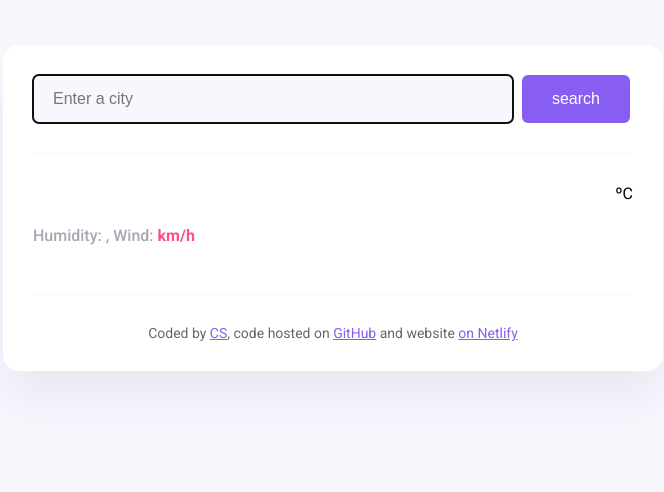
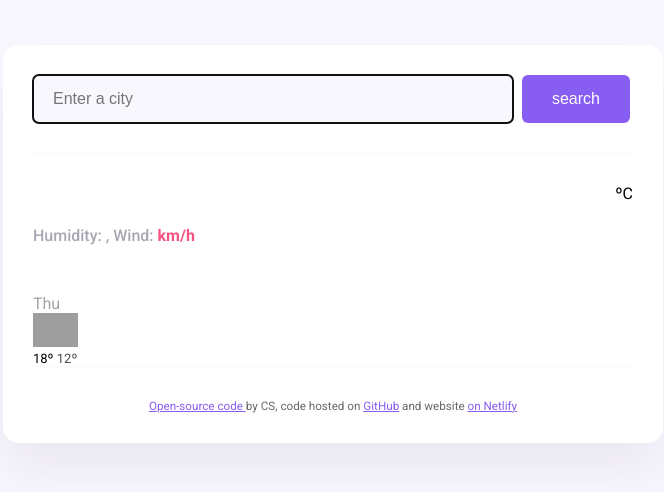
Before and after one commit to cpmssz/meteo, a plain HTML site: page index.html in a window 1280 px wide. Shown: the whole page, without its empty margins (307-971 px from the left). Drawn offline with nearby package versions, Linux system fonts and the light colour scheme; no server answers; grey boxes are pictures that could not be loaded.

Commit message:
Added the forecast HTML and css

```diff
--- a/index.html
+++ b/index.html
@@ -35,7 +35,7 @@
             <p class="weather-app-details">
               <span id="time"> </span> <span id="description"> </span>
               <br />
-              Humidity: <strong id="humidity">  </strong> , Wind:
+              Humidity: <strong id="humidity"> </strong> , Wind:
               <strong id="wind"> km/h </strong>
             </p>
           </div>
@@ -46,17 +46,36 @@
           </div>
         </div>
       </main>
+      <div class="weather-forecast">
+        <div class="row">
+          <div class="col">
+            <div class="weather-forecast-date">Thu</div>
+            <img
+              src="https://openweathermap.org/img/wn/04d@2x.png"
+              alt=""
+              width="45"
+            />
+            <div class="weather-forecast-temperatures">
+              <span class="weather-forecast-temperature-max">18º</span>
+              <span class="weather-forecast-temperature-min">12º</span>
+            </div>
+          </div>
+        </div>
+      </div>
       <footer>
-        Coded by
-        <a href="https://github.com/cpmssz" target="_blank">CS</a>, code hosted
-        on
-        <a href="https://github.com/cpmssz/meteo" target="_blank">GitHub</a> and
-        website
-        <a
-          href="https://main--meteorology-weather-app.netlify.app/"
-          target="_blank"
-          >on Netlify</a
-        >
+        <small>
+          <a href="https://github.com/cpmssz" target="_blank">
+            Open-source code
+          </a>
+          by CS, code hosted on
+          <a href="https://github.com/cpmssz/meteo" target="_blank">GitHub</a>
+          and website
+          <a
+            href="https://main--meteorology-weather-app.netlify.app/"
+            target="_blank"
+            >on Netlify</a
+          >
+        </small>
       </footer>
     </div>
     <script src="src/index.js"></script>
--- a/src/index.css
+++ b/src/index.css
@@ -86,6 +86,28 @@ main {
   font-size: 28px;
 }
 
+.weather-forecast {
+  color: #000000;
+}
+
+.weather-forecast-date {
+  color:gray;
+  opacity: 0.7;
+  font-size: 16px;
+}
+
+.weather-forecast-temperatures {
+  font-size: 13px;
+}
+
+.weather-forecast-temperature-min {
+  opacity: 0.7;
+}
+
+.weather-forecast-temperature-max {
+
+}
+
 footer {
   border-top: 1px solid #f9f7fe;
   padding: 30px 0 0 0;
--- a/src/index.js
+++ b/src/index.js
@@ -1,7 +1,7 @@
 searchFormElement = document.querySelector("#search-form");
 
 function updateWeather(response) {
-//    console.log(response.data);
+    console.log(response.data);
     temperatureElement = document.querySelector("#temperature");
     temperature = response.data.main.temp;
     temperatureElement.innerHTML = Math.round(temperature); // or Math.round(response.data.main.temp). Without the previous step and variable.
@@ -51,7 +51,6 @@ function updateWeather(response) {
 
     let iconElement = document.querySelector("#icon");
     iconElement.innerHTML = `<img src="https://openweathermap.org/img/wn/${response.data.weather[0].icon}@2x.png" class="weather-app-icon" />`;
-    console.log(iconElement)
 }
 
 function searchCity(city) {
```
